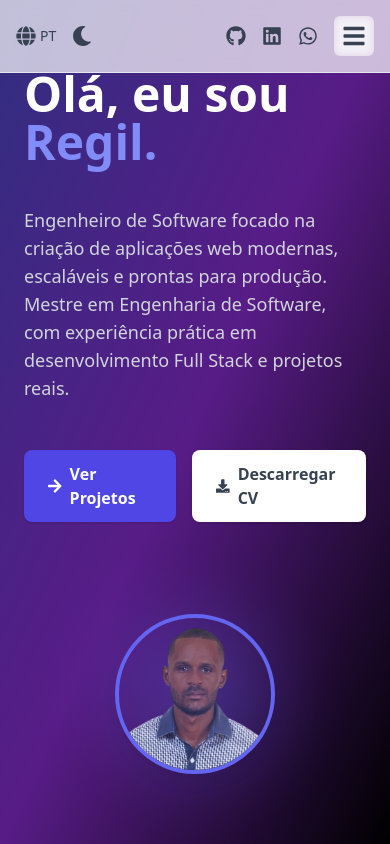
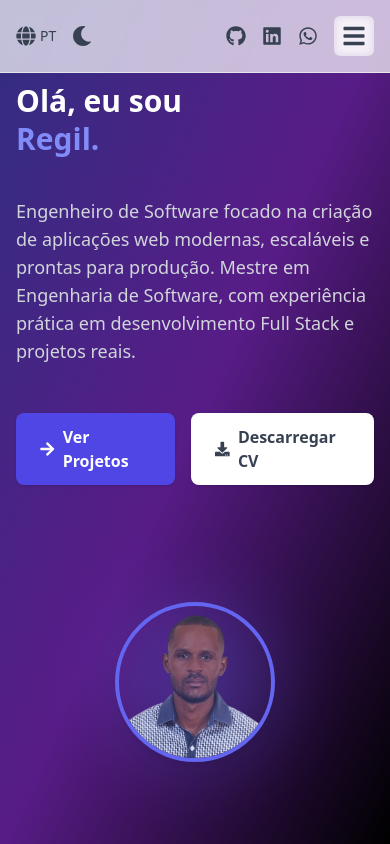
Before and after one commit to regil2019/regil-daniel-portfolio, a React (Vite) app: page / in a window 390 px wide. Shown: the top 844 px of the page. Built offline with nearby package versions, Linux system fonts and the light colour scheme.

Commit message:
Adjust Hero title responsiveness for mobile

```diff
--- a/src/components/sections/Hero.tsx
+++ b/src/components/sections/Hero.tsx
@@ -18,13 +18,14 @@ const Hero = ({ content, currentLanguage }: Props) => {
   return (
     <section
       id="home"
-      className="min-h-screen flex flex-col md:flex-row items-center justify-center py-8 px-6 bg-gradient-to-br from-indigo-900 via-purple-900 to-black"
+      className="min-h-screen flex flex-col md:flex-row items-center justify-center py-8 px-4 md:px-6 bg-gradient-to-br from-indigo-900 via-purple-900 to-black"
       aria-labelledby="hero-title"
       role="banner"
     >
       <div className="flex-1 flex flex-col justify-center items-start gap-6 pl-0 md:pl-16 md:mt-10">
-        <h1 id="hero-title" className="text-5xl md:text-6xl font-extrabold text-white mb-4">
-          {content.title}{' '}
+        <h1 id="hero-title" className="text-3xl md:text-6xl font-extrabold text-white mb-4 leading-tight max-w-sm">
+          {content.title}
+          <br />
           <span className="text-indigo-400">{content.subtitle}</span>
         </h1>
 
```
